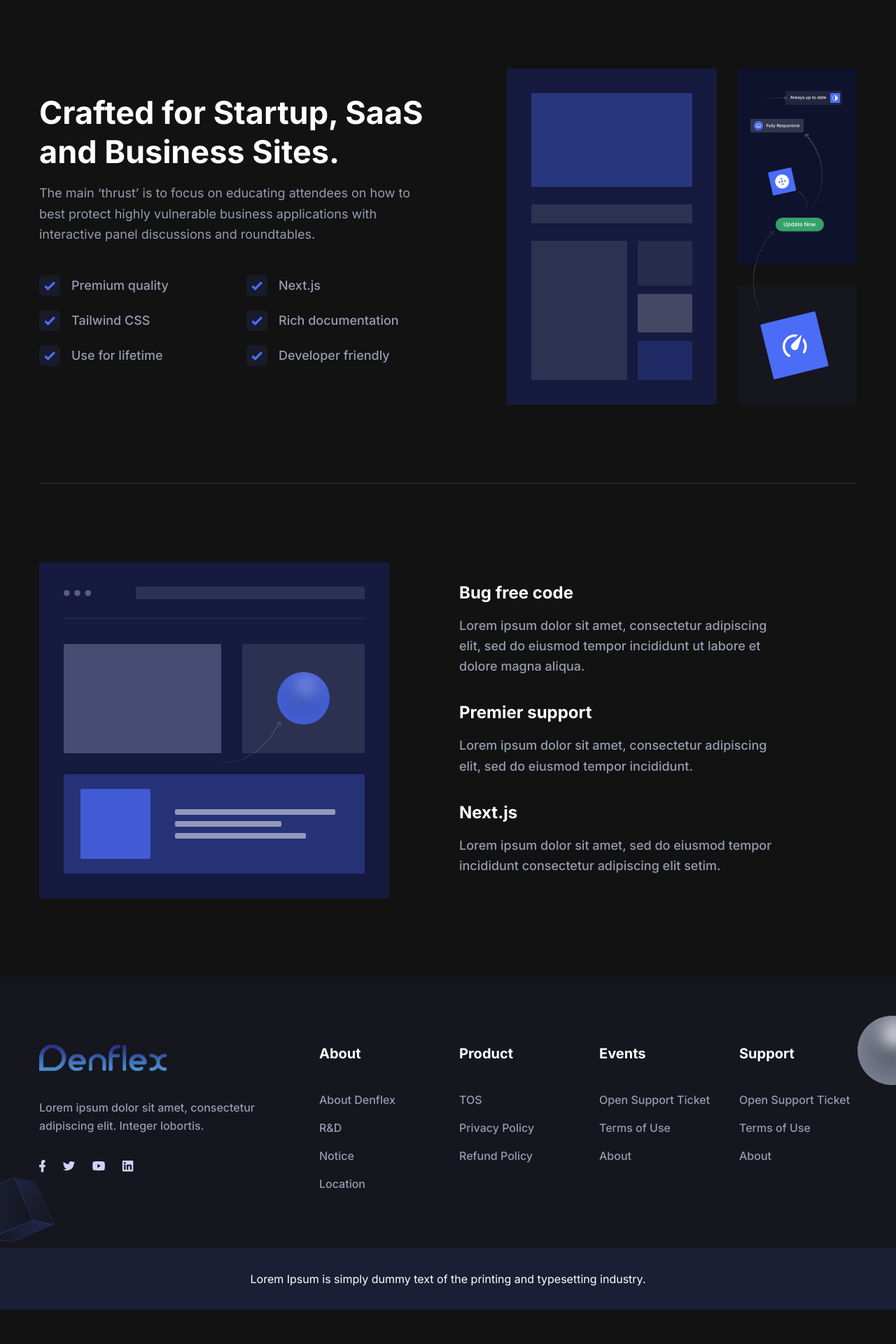
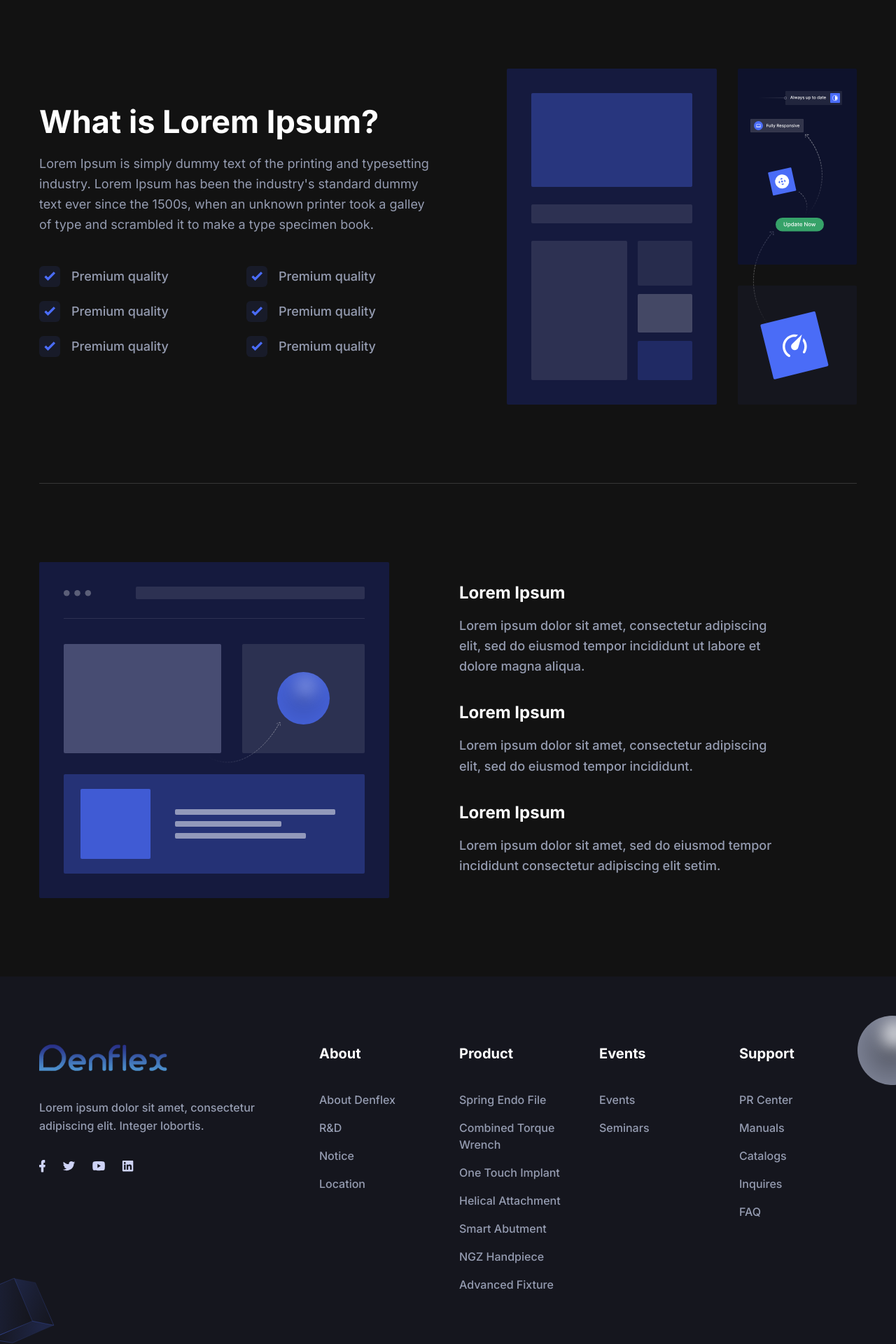
Before and after one commit to jaeungkim/denflex-app, a Next.js app: page /about in a window 1280 px wide. Shown: the part 320-2240 px from the top of the page at 70% size. Before the commit the page ends 2191 px from the top, so only its background shows below. Built offline with nearby package versions, Linux system fonts and the light colour scheme.

Commit message:
230613 04:03pm

```diff
--- a/components/About/AboutSectionOne.tsx
+++ b/components/About/AboutSectionOne.tsx
@@ -24,8 +24,8 @@ const AboutSectionOne = () => {
           <div className="-mx-4 flex flex-wrap items-center">
             <div className="w-full px-4 lg:w-1/2">
               <SectionTitle
-                title="Crafted for Startup, SaaS and Business Sites."
-                paragraph="The main ‘thrust’ is to focus on educating attendees on how to best protect highly vulnerable business applications with interactive panel discussions and roundtables."
+                title="What is Lorem Ipsum?"
+                paragraph="Lorem Ipsum is simply dummy text of the printing and typesetting industry. Lorem Ipsum has been the industry's standard dummy text ever since the 1500s, when an unknown printer took a galley of type and scrambled it to make a type specimen book."
                 mb="44px"
               />
 
@@ -36,14 +36,14 @@ const AboutSectionOne = () => {
                 <div className="mx-[-12px] flex flex-wrap">
                   <div className="w-full px-3 sm:w-1/2 lg:w-full xl:w-1/2">
                     <List text="Premium quality" />
-                    <List text="Tailwind CSS" />
-                    <List text="Use for lifetime" />
+                    <List text="Premium quality" />
+                    <List text="Premium quality" />
                   </div>
 
                   <div className="w-full px-3 sm:w-1/2 lg:w-full xl:w-1/2">
-                    <List text="Next.js" />
-                    <List text="Rich documentation" />
-                    <List text="Developer friendly" />
+                    <List text="Premium quality" />
+                    <List text="Premium quality" />
+                    <List text="Premium quality" />
                   </div>
                 </div>
               </div>
--- a/components/About/AboutSectionTwo.tsx
+++ b/components/About/AboutSectionTwo.tsx
@@ -21,7 +21,7 @@ const AboutSectionTwo = () => {
             <div className="wow fadeInUp max-w-[470px]" data-wow-delay=".2s">
               <div className="mb-9">
                 <h3 className="mb-4 text-xl font-bold text-black dark:text-white sm:text-2xl lg:text-xl xl:text-2xl">
-                  Bug free code
+                  Lorem Ipsum
                 </h3>
                 <p className="text-base font-medium leading-relaxed text-body-color sm:text-lg sm:leading-relaxed">
                   Lorem ipsum dolor sit amet, consectetur adipiscing elit, sed
@@ -30,7 +30,7 @@ const AboutSectionTwo = () => {
               </div>
               <div className="mb-9">
                 <h3 className="mb-4 text-xl font-bold text-black dark:text-white sm:text-2xl lg:text-xl xl:text-2xl">
-                  Premier support
+                  Lorem Ipsum
                 </h3>
                 <p className="text-base font-medium leading-relaxed text-body-color sm:text-lg sm:leading-relaxed">
                   Lorem ipsum dolor sit amet, consectetur adipiscing elit, sed
@@ -39,7 +39,7 @@ const AboutSectionTwo = () => {
               </div>
               <div className="mb-1">
                 <h3 className="mb-4 text-xl font-bold text-black dark:text-white sm:text-2xl lg:text-xl xl:text-2xl">
-                  Next.js
+                  Lorem Ipsum
                 </h3>
                 <p className="text-base font-medium leading-relaxed text-body-color sm:text-lg sm:leading-relaxed">
                   Lorem ipsum dolor sit amet, sed do eiusmod tempor incididunt
--- a/components/Footer/index.tsx
+++ b/components/Footer/index.tsx
@@ -151,7 +151,7 @@ const Footer = () => {
                       className="mb-4 inline-block text-base font-medium text-body-color hover:text-primary"
                     >
                       {" "}
-                      TOS{" "}
+                      Spring Endo File{" "}
                     </a>
                   </li>
                   <li>
@@ -160,7 +160,7 @@ const Footer = () => {
                       className="mb-4 inline-block text-base font-medium text-body-color hover:text-primary"
                     >
                       {" "}
-                      Privacy Policy{" "}
+                      Combined Torque Wrench{" "}
                     </a>
                   </li>
                   <li>
@@ -169,7 +169,43 @@ const Footer = () => {
                       className="mb-4 inline-block text-base font-medium text-body-color hover:text-primary"
                     >
                       {" "}
-                      Refund Policy{" "}
+                      One Touch Implant{" "}
+                    </a>
+                  </li>
+                  <li>
+                    <a
+                      href="/"
+                      className="mb-4 inline-block text-base font-medium text-body-color hover:text-primary"
+                    >
+                      {" "}
+                      Helical Attachment{" "}
+                    </a>
+                  </li>
+                  <li>
+                    <a
+                      href="/"
+                      className="mb-4 inline-block text-base font-medium text-body-color hover:text-primary"
+                    >
+                      {" "}
+                      Smart Abutment{" "}
+                    </a>
+                  </li>
+                  <li>
+                    <a
+                      href="/"
+                      className="mb-4 inline-block text-base font-medium text-body-color hover:text-primary"
+                    >
+                      {" "}
+                      NGZ Handpiece{" "}
+                    </a>
+                  </li>
+                  <li>
+                    <a
+                      href="/"
+                      className="mb-4 inline-block text-base font-medium text-body-color hover:text-primary"
+                    >
+                      {" "}
+                      Advanced Fixture{" "}
                     </a>
                   </li>
                 </ul>
@@ -188,7 +224,7 @@ const Footer = () => {
                       className="mb-4 inline-block text-base font-medium text-body-color hover:text-primary"
                     >
                       {" "}
-                      Open Support Ticket{" "}
+                      Events{" "}
                     </a>
                   </li>
                   <li>
@@ -197,16 +233,7 @@ const Footer = () => {
                       className="mb-4 inline-block text-base font-medium text-body-color hover:text-primary"
                     >
                       {" "}
-                      Terms of Use{" "}
-                    </a>
-                  </li>
-                  <li>
-                    <a
-                      href="/"
-                      className="mb-4 inline-block text-base font-medium text-body-color hover:text-primary"
-                    >
-                      {" "}
-                      About{" "}
+                      Seminars{" "}
                     </a>
                   </li>
                 </ul>
@@ -225,7 +252,7 @@ const Footer = () => {
                       className="mb-4 inline-block text-base font-medium text-body-color hover:text-primary"
                     >
                       {" "}
-                      Open Support Ticket{" "}
+                      PR Center{" "}
                     </a>
                   </li>
                   <li>
@@ -234,7 +261,7 @@ const Footer = () => {
                       className="mb-4 inline-block text-base font-medium text-body-color hover:text-primary"
                     >
                       {" "}
-                      Terms of Use{" "}
+                      Manuals{" "}
                     </a>
                   </li>
                   <li>
@@ -243,7 +270,25 @@ const Footer = () => {
                       className="mb-4 inline-block text-base font-medium text-body-color hover:text-primary"
                     >
                       {" "}
-                      About{" "}
+                      Catalogs{" "}
+                    </a>
+                  </li>
+                  <li>
+                    <a
+                      href="/"
+                      className="mb-4 inline-block text-base font-medium text-body-color hover:text-primary"
+                    >
+                      {" "}
+                      Inquires{" "}
+                    </a>
+                  </li>
+                  <li>
+                    <a
+                      href="/"
+                      className="mb-4 inline-block text-base font-medium text-body-color hover:text-primary"
+                    >
+                      {" "}
+                      FAQ{" "}
                     </a>
                   </li>
                 </ul>
--- a/components/Testimonials/index.tsx
+++ b/components/Testimonials/index.tsx
@@ -8,7 +8,7 @@ const testimonialData: Testimonial[] = [
     name: "Musharof Chy",
     designation: "Founder @TailGrids",
     content:
-      "Our members are so impressed. It's intuitive. It's clean. It's distraction free. If you're building a community.",
+      "Lorem Ipsum is simply dummy text of the printing and typesetting industry. Lorem Ipsum has been the industry's standard dummy text ever since the 1500s, when an unknown printer took a galley of type and scrambled it to make a type specimen book.",
     image: "/images/testimonials/auth-01.png",
     star: 5,
   },
@@ -17,7 +17,7 @@ const testimonialData: Testimonial[] = [
     name: "Devid Weilium",
     designation: "Founder @UIdeck",
     content:
-      "Our members are so impressed. It's intuitive. It's clean. It's distraction free. If you're building a community.",
+      "Lorem Ipsum is simply dummy text of the printing and typesetting industry. Lorem Ipsum has been the industry's standard dummy text ever since the 1500s, when an unknown printer took a galley of type and scrambled it to make a type specimen book.",
     image: "/images/testimonials/auth-02.png",
     star: 5,
   },
@@ -26,7 +26,7 @@ const testimonialData: Testimonial[] = [
     name: "Lethium Frenci",
     designation: "Founder @Lineicons",
     content:
-      "Our members are so impressed. It's intuitive. It's clean. It's distraction free. If you're building a community.",
+      "Lorem Ipsum is simply dummy text of the printing and typesetting industry. Lorem Ipsum has been the industry's standard dummy text ever since the 1500s, when an unknown printer took a galley of type and scrambled it to make a type specimen book.",
     image: "/images/testimonials/auth-03.png",
     star: 5,
   },
@@ -37,7 +37,7 @@ const Testimonials = () => {
     <section className="relative z-10 bg-primary/[.03] py-16 md:py-20 lg:py-28">
       <div className="container">
         <SectionTitle
-          title="What Our Users Says"
+          title="What Our Customers Says"
           paragraph="There are many variations of passages of Lorem Ipsum available but the majority have suffered alteration in some form."
           center
         />
@@ -48,7 +48,7 @@ const Testimonials = () => {
           ))}
         </div>
       </div>
-      <div className="absolute top-5 right-0 z-[-1]">
+      <div className="absolute right-0 top-5 z-[-1]">
         <svg
           width="238"
           height="531"
@@ -102,7 +102,7 @@ const Testimonials = () => {
           </defs>
         </svg>
       </div>
-      <div className="absolute left-0 bottom-5 z-[-1]">
+      <div className="absolute bottom-5 left-0 z-[-1]">
         <svg
           width="279"
           height="106"
```
Also changed, not shown: components/Header/index.tsx (+5 -5 lines).
